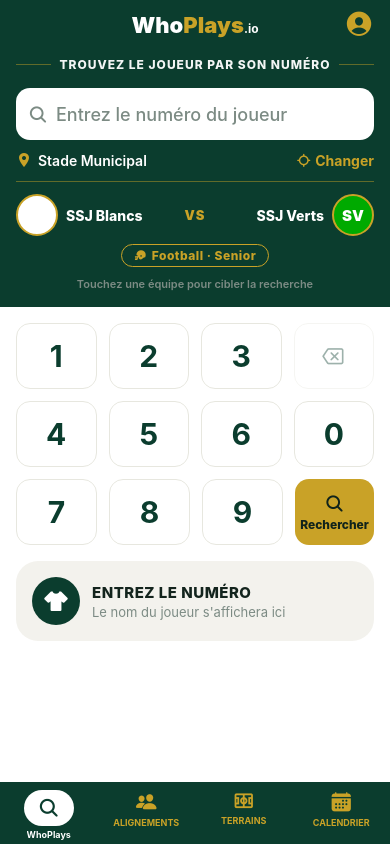
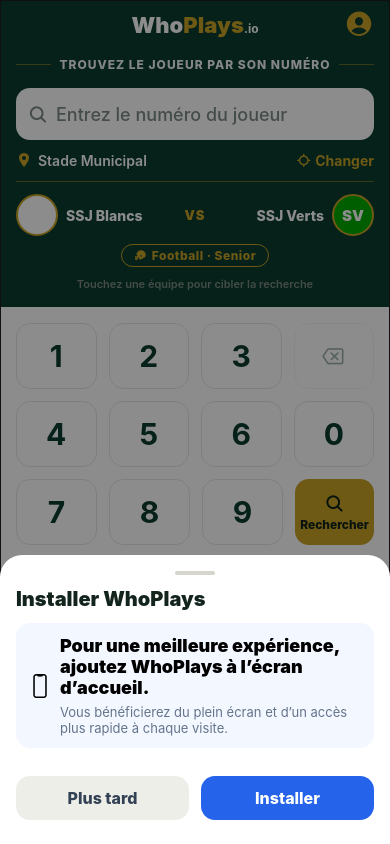
Before and after one commit to shanycarle/whoplays, a React Native app: screen / in a window 390 px wide. Built offline with nearby package versions, Linux system fonts and the light colour scheme.

Commit message:
Add PWA install prompt

```diff
--- a/App.tsx
+++ b/App.tsx
@@ -85,6 +85,8 @@
   const [tab, setTab] = useState<TabKey>('search');
   const [selectedTeamId, setSelectedTeamId] = useState<number | null>(null); // null = les deux équipes
   const [profileOpen, setProfileOpen] = useState(false);
+  const [installPromptVisible, setInstallPromptVisible] = useState(false);
+  const installPromptRef = useRef<any>(null);
   const triedDemo = useRef(false);
 
   // Player zoom popup
@@ -201,6 +203,59 @@
     void locate();
   }, [locate]);
 
+  useEffect(() => {
+    if (Platform.OS !== 'web') return;
+
+    const win = window as Window & typeof globalThis & {
+      beforeinstallprompt?: (event: Event) => void;
+      appinstalled?: () => void;
+    };
+    const isStandalone = win.matchMedia?.('(display-mode: standalone)').matches || Boolean((win.navigator as Navigator & { standalone?: boolean }).standalone);
+    if (isStandalone) return;
+
+    const handleBeforeInstallPrompt = (event: Event) => {
+      event.preventDefault();
+      installPromptRef.current = event;
+      setInstallPromptVisible(true);
+    };
+
+    const handleAppInstalled = () => {
+      installPromptRef.current = null;
+      setInstallPromptVisible(false);
+    };
+
+    const timer = window.setTimeout(() => setInstallPromptVisible(true), 1200);
+
+    win.addEventListener?.('beforeinstallprompt', handleBeforeInstallPrompt as EventListener);
+    win.addEventListener?.('appinstalled', handleAppInstalled as EventListener);
+
+    return () => {
+      window.clearTimeout(timer);
+      win.removeEventListener?.('beforeinstallprompt', handleBeforeInstallPrompt as EventListener);
+      win.removeEventListener?.('appinstalled', handleAppInstalled as EventListener);
+    };
+  }, []);
+
+  const handleInstallPwa = useCallback(async () => {
+    const event = installPromptRef.current;
+    if (!event) {
+      setInstallPromptVisible(false);
+      return;
+    }
+
+    try {
+      await (event as any).prompt();
+      const choice = await (event as any).userChoice;
+      if (choice?.outcome === 'accepted') {
+        installPromptRef.current = null;
+      }
+    } catch {
+      // noop
+    } finally {
+      setInstallPromptVisible(false);
+    }
+  }, []);
+
   const activeMatch: Match | null = geo?.active_match ?? null;
 
   // Filter the results to the team picked in the matchup banner (null = both).
@@ -378,7 +433,46 @@
         loading={profileLoading}
         onClose={() => setSelected(null)}
       />
+
+      <InstallPwaPrompt
+        visible={installPromptVisible}
+        onClose={() => setInstallPromptVisible(false)}
+        onInstall={handleInstallPwa}
+        s={s}
+      />
     </View>
+  );
+}
+
+function InstallPwaPrompt({ visible, onClose, onInstall, s }: { visible: boolean; onClose: () => void; onInstall: () => void; s: Styles }) {
+  if (Platform.OS !== 'web') return null;
+
+  return (
+    <Modal visible={visible} transparent animationType="fade" onRequestClose={onClose}>
+      <Pressable style={s.modalBackdrop} onPress={onClose}>
+        <Pressable style={[s.modalSheet, { borderTopLeftRadius: radius.lg, borderTopRightRadius: radius.lg }] } onPress={(e) => e.stopPropagation()}>
+          <View style={s.modalHandle} />
+          <Text style={s.modalTitle}>Installer WhoPlays</Text>
+          <View style={[s.preview, { backgroundColor: '#F3F7FF', marginTop: spacing.md }] }>
+            <Ionicons name="phone-portrait-outline" size={24} color={s.previewText.color} />
+            <View style={{ flex: 1 }}>
+              <Text style={s.previewText}>Pour une meilleure expérience, ajoutez WhoPlays à l’écran d’accueil.</Text>
+              <Text style={{ color: '#64748B', fontSize: 13, marginTop: 6 }}>
+                Vous bénéficierez du plein écran et d’un accès plus rapide à chaque visite.
+              </Text>
+            </View>
+          </View>
+          <View style={s.modalActions}>
+            <Pressable style={[s.modalBtn, s.modalBtnGhost]} onPress={onClose}>
+              <Text style={[s.modalBtnText, { color: '#334155' }]}>Plus tard</Text>
+            </Pressable>
+            <Pressable style={[s.modalBtn, { backgroundColor: '#2563EB' }]} onPress={onInstall}>
+              <Text style={[s.modalBtnText, { color: '#FFFFFF' }]}>Installer</Text>
+            </Pressable>
+          </View>
+        </Pressable>
+      </Pressable>
+    </Modal>
   );
 }
 
```
